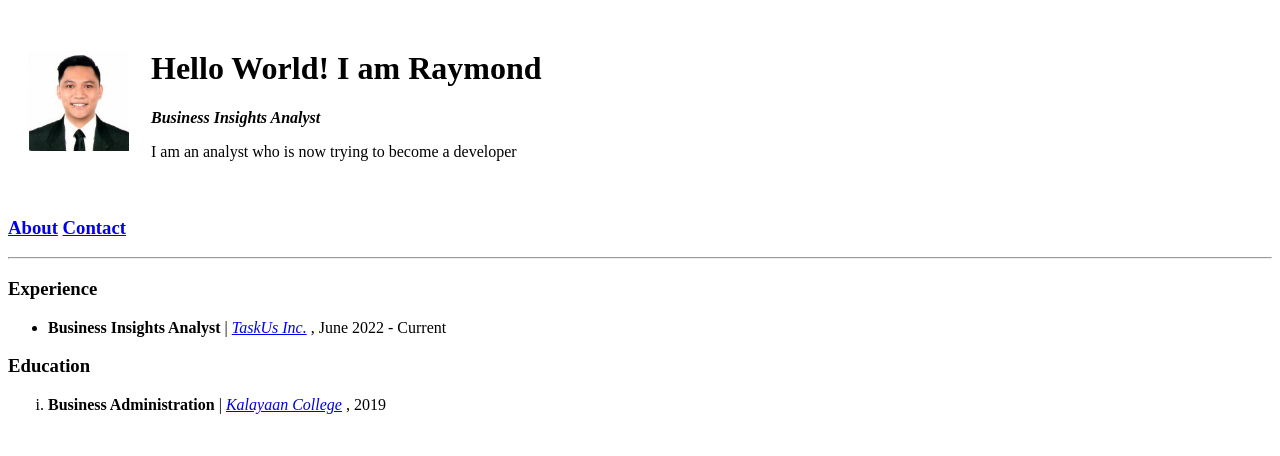
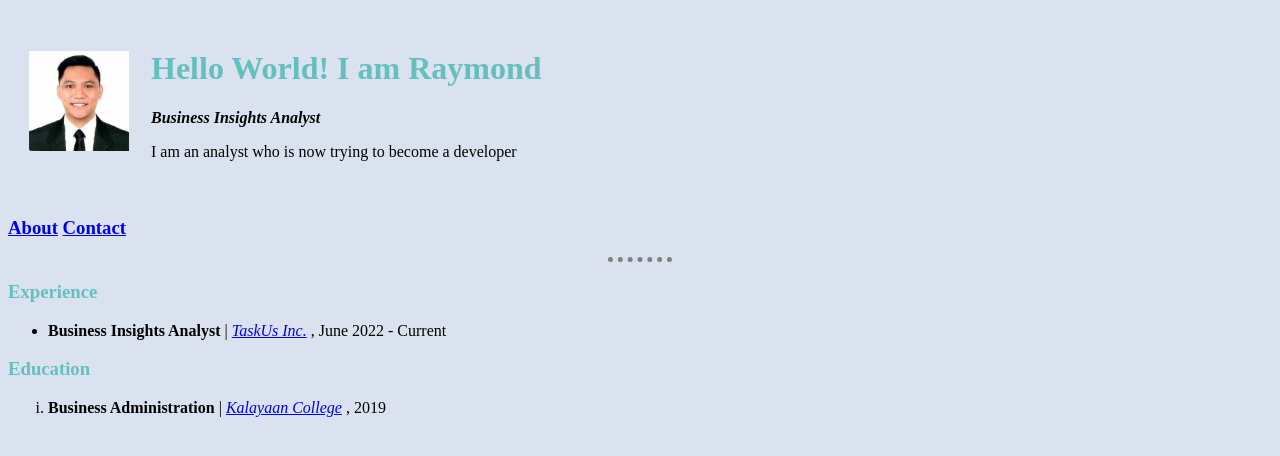
Before and after one commit to raymondleandro/cv, a plain HTML site: page index.html in a window 1280 px wide. Drawn offline with Linux system fonts and the light colour scheme.

Commit message:
Add files via upload

```diff
--- /dev/null
+++ b/css/style.css
@@ -0,0 +1,19 @@
+body {
+    background-color: #DBE2EF;
+}
+
+hr {
+    border-style: none;
+    border-top-style: dotted;
+    border-color: grey;
+    border-width: 5px;
+    width: 5%;
+}
+
+h1 {
+    color: #66bfbf
+}
+
+h3 {
+    color: #66bfbf
+}
--- a/index.html
+++ b/index.html
@@ -2,6 +2,7 @@
 <head>
     <meta charset="UTF-8">
     <title>Raymond Du</title>
+    <link rel="stylesheet" href="css/style.css">
 </head>
 <body>
     <table cellspacing="20">
```
Also changed, not shown: about.html (+1 -0 lines), contact.html (+1 -0 lines).
